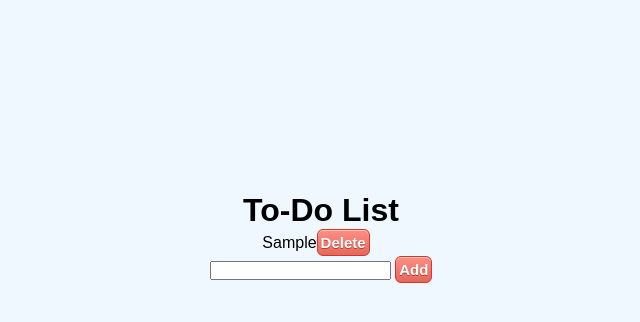
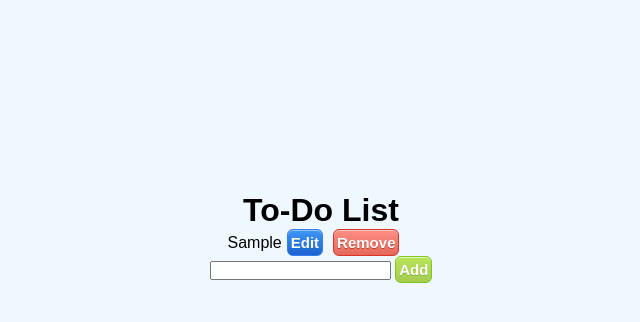
Before and after one commit to WigoBlahh/Programming, a plain HTML site: page Javascript/To-Do/index.html in a window 1280 px wide. Both pictures are taken after typing "Sample" into the empty fields and a click on the button "Add". Shown: the whole page, without its empty margins (319-959 px from the left). Drawn offline with Linux system fonts and the light colour scheme.

Commit message:
Added full remove and edit functionality

```diff
--- a/Javascript/To-Do/index.html
+++ b/Javascript/To-Do/index.html
@@ -7,11 +7,11 @@
 <body>
     <div class="content">
         <h1>To-Do List</h1>
-        <ul class="todo" id="todoList">
+        <ul class="todo" id="list">
 
         </ul>
-        <input id="toDoInput">
-        <button onclick="AddToDo()" id="btnAdd">Add</button>
+        <input id="input">
+        <button class="add" id="btnAdd">Add</button>
     </div>
 </body>
 <script src="index.js"></script>
--- a/Javascript/To-Do/index.js
+++ b/Javascript/To-Do/index.js
@@ -1,24 +1,52 @@
 const btnAdd = document.getElementById("btnAdd");
-const inputToDo = document.getElementById("toDoInput");
-const ul = document.getElementById("todoList");
-let delBtn = document.createElement('button');
-delBtn.innerText = "Delete";
-delBtn.id = "btnDel";
+const input = document.getElementById("input");
+const list = document.getElementById("list");
 
+let todos = [];
 
-btnAdd.onclick = function (){
-    if(inputToDo.value != ""){
-    console.log(inputToDo.value);
-    var li = document.createElement('li');
-    li.appendChild(document.createTextNode(inputToDo.value));
-    li.addEventListener("click", function(){
-        li.classList.toggle("strikethrough");
-    });
-    delBtn.addEventListener("click", function(e) {
-        li.parentNode.removeChild(li);
-    });
-    li.append(delBtn);
-    ul.appendChild(li);
-    inputToDo.value = "";
+function AddToDo(){
+    if(input.value != ""){
+        todos.push(input.value);
+        input.value = "";
+        renderList();
     }
 }
+
+function renderList(){
+    list.innerHTML = "";
+        todos.forEach((todo, index) => {
+        //create list item
+        let li = document.createElement('li');
+        //create remove button
+        let btnRemove = document.createElement('button');
+        btnRemove.innerHTML = "Remove";
+        btnRemove.id = "remove";
+        btnRemove.classList = "remove";
+        btnRemove.onclick = function(){
+            todos.splice(index, 1);
+            renderList();
+        }
+        //create edit button
+        let btnEdit = document.createElement('button');
+        btnEdit.innerHTML = "Edit";
+        btnEdit.id = "edit";
+        btnEdit.classList = "edit";
+        btnEdit.onclick = function(){
+            let edit = prompt("Write edited todo");
+            if(edit != ""){
+                todos[index] = edit;
+                console.log(todos);
+                renderList();
+            }else{
+               alert("Edit can't be empty, try again");
+            }
+        }
+
+        li.appendChild(document.createTextNode(todo));
+        li.appendChild(btnEdit);
+        li.appendChild(btnRemove);
+        list.appendChild(li);
+    });
+}
+
+btnAdd.onclick = AddToDo;
--- a/Javascript/To-Do/style.css
+++ b/Javascript/To-Do/style.css
@@ -1,21 +1,5 @@
 .strikethrough {
     text-decoration: line-through;
-}
-
-button{
-	box-shadow:inset 0px 1px 0px 0px #f7c5c0;
-	background:linear-gradient(to bottom, #fc8d83 5%, #e4685d 100%);
-	background-color:#fc8d83;
-	border-radius:6px;
-	border:1px solid #d83526;
-	display:inline-block;
-	cursor:pointer;
-	color:#ffffff;
-	font-size:15px;
-	font-weight:bold;
-	padding:4px 3px;
-	text-decoration:none;
-	text-shadow:0px 1px 0px #b23e35;
 }
 
 @import url('https://fonts.googleapis.com/css2?family=Montserrat:ital,wght@0,100..900;1,100..900&display=swap');
@@ -49,3 +33,57 @@ text-align: center;
 .todo > li{
 margin-right: 10px;
 }
+
+.remove{
+	box-shadow:inset 0px 1px 0px 0px #f7c5c0;
+	background:linear-gradient(to bottom, #fc8d83 5%, #e4685d 100%);
+	background-color:#fc8d83;
+	border-radius:6px;
+	border:1px solid #d83526;
+	display:inline-block;
+	cursor:pointer;
+	color:#ffffff;
+	font-size:15px;
+	font-weight:bold;
+	padding:4px 3px;
+	text-decoration:none;
+	text-shadow:0px 1px 0px #b23e35;
+	margin-left: 5px;
+	margin-right: 5px;
+}
+
+.edit{
+	box-shadow:inset 0px 1px 0px 0px #97c4fe;
+	background:linear-gradient(to bottom, #3d94f6 5%, #1e62d0 100%);
+	background-color:#3d94f6;
+	border-radius:6px;
+	border:1px solid #337fed;
+	display:inline-block;
+	cursor:pointer;
+	color:#ffffff;
+	font-family:Arial;
+	font-size:15px;
+	font-weight:bold;
+	padding:4px 3px;
+	text-decoration:none;
+	text-shadow:0px 1px 0px #1570cd;
+	margin-left: 5px;
+	margin-right: 5px;
+}
+
+.add{
+	box-shadow:inset 0px 1px 0px 0px #d9fbbe;
+	background:linear-gradient(to bottom, #b8e356 5%, #a5cc52 100%);
+	background-color:#b8e356;
+	border-radius:6px;
+	border:1px solid #83c41a;
+	display:inline-block;
+	cursor:pointer;
+	color:#ffffff;
+	font-family:Arial;
+	font-size:15px;
+	font-weight:bold;
+	padding:4px 3px;
+	text-decoration:none;
+	text-shadow:0px 1px 0px #86ae47;
+}
```
